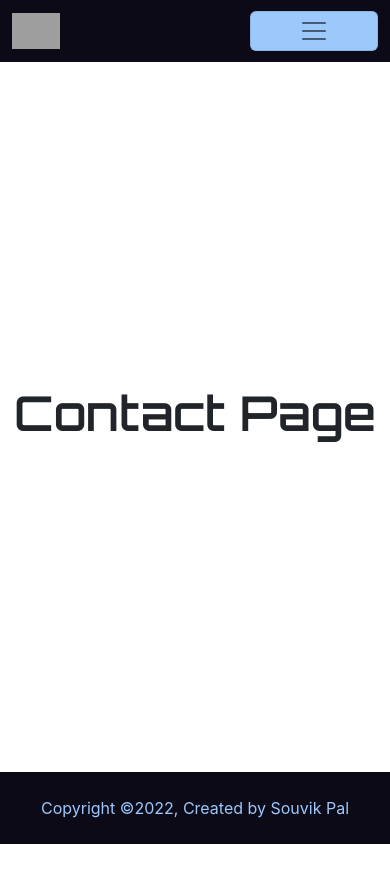
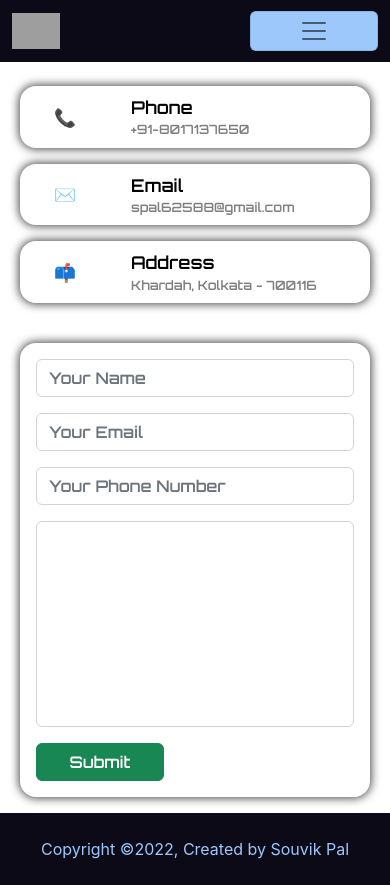
Before and after one commit to souvikpal2000/MERN_Practice, a React (Create React App) app in the folder frontend/: page /contact in a window 390 px wide. Before the commit the page ends 844 px from the top, so only its background shows below. Built offline with nearby package versions, Linux system fonts and the light colour scheme; grey boxes are pictures that could not be loaded.

Commit message:
Contact Page Created

```diff
--- a/frontend/src/components/Contact.jsx
+++ b/frontend/src/components/Contact.jsx
@@ -1,10 +1,60 @@
 import React from "react";
+import Container from "react-bootstrap/Container";
+import Col from "react-bootstrap/Col";
+import Common from "./common/Common";
 
 const Contact = () => {
     return(
         <>
+            <Common/>
             <div className="bodyContainer">
-                <h2>Contact Page</h2>
+                <Container>
+                    <div className="contactInfo">
+                        <Col className="col-md-3 info">
+                            <div className="icon">
+                                <p>📞</p>
+                            </div>
+                            <div className="information">
+                                <p>Phone</p>
+                                <p className="details">+91-8017137650</p>
+                            </div>
+                        </Col>
+                        <Col className="col-md-3 info">
+                            <div className="icon">
+                                <p>✉️</p>
+                            </div>
+                            <div className="information">
+                                <p>Email</p>
+                                <p className="details">spal62588@gmail.com</p>
+                            </div>
+                        </Col>
+                        <Col className="col-md-3 info">
+                            <div className="icon">
+                                <p>📫</p>
+                            </div>
+                            <div className="information">
+                                <p>Address</p>
+                                <p className="details">Khardah, Kolkata - 700116</p>
+                            </div>
+                        </Col>
+                    </div>
+                    <div className="contactFormContainer">
+                        <div className="contactForm">
+                            <form method="POST" className="form">
+                                <div className="input1">
+                                    <input type="text" name="name" id="name" className="form-control" placeholder="Your Name"/>
+                                    <input type="email" name="email" id="email" className="form-control" placeholder="Your Email"/>
+                                    <input type="text" name="phone" id="phone" className="form-control" placeholder="Your Phone Number"/>
+                                </div>
+                                <div className="input2">
+                                    <textarea required rows="8" name="markdown" id="markdown" class="form-control"></textarea>
+                                </div>
+                                <button className="btn btn-success">Submit</button>
+                            </form>
+                        </div>
+                    </div>
+
+                </Container>
             </div>
         </>
     )
--- a/frontend/src/index.css
+++ b/frontend/src/index.css
@@ -98,7 +98,7 @@ button{
   color: black;
 }
 .loginImage{
-  width: 40rem;
+  width: 35rem;
 }
 .profilePic{
   width: 10rem !important;
@@ -141,9 +141,65 @@ button{
 .navBar .active{
   color: orange !important;
 }
+.contactInfo{
+  display: flex;
+  justify-content: space-between;
+}
+.contactInfo .info{
+  margin: 0.5rem;
+  padding: 0.5rem;
+  height: 5rem;
+  border-radius: 1rem;
+  box-shadow: 0px 0px 10px 1px rgba(0,0,0,0.75);
+  display: flex;
+  flex-direction: row;
+  justify-content: space-between;
+  align-items: center;
+}
+.info p{
+  color: black;
+  font-size: 1.1rem;
+}
+.details{
+  font-size: 0.8rem !important;
+  color: grey !important;
+}
+.icon{
+  width: 20%;
+  display: flex;
+  justify-content: center;
+}
+.information{
+  width: 70%;
+}
+.contactForm{
+  margin-top: 2rem;
+  padding: 1rem;
+  border-radius: 1rem;
+  box-shadow: 0px 0px 10px 1px rgba(0,0,0,0.75);
+}
+.input1, .input2{
+  display: flex;
+  justify-content: space-around;
+  padding-bottom: 1rem;
+}
+.input1 input{
+  width: 30%;
+}
+.contactForm{
+  width: 60%;
+}
+.contactFormContainer{
+  display: flex;
+  justify-content: center;
+}
+textarea{
+  resize: none !important;
+}
+
 @media (max-width: 768px) {
   .loginImage{
-    width: 30rem;
+    width: 22rem;
   }
   .alignItem{
     padding: 1rem;
@@ -163,4 +219,29 @@ button{
   .subOutlet{
     padding: 1rem !important;
   }
+  .contactInfo{
+    display: flex;
+    flex-direction: column;
+    justify-content: space-between;
+    padding-top: 1rem;
+  }
+  .input1 input{
+    width: 100%;
+    margin-bottom: 1rem;
+  }
+  .input1{
+    flex-direction: column;
+    justify-content: center;
+    align-items: center;
+  }
+  .contactForm{
+    width: 100%;
+  }
+  .contactFormContainer{
+    margin-bottom: 1rem;
+    padding: 0rem 0.5rem 0rem 0.5rem;
+  }
+  .input1{
+    padding-bottom: 0rem;
+  }
 }
```
